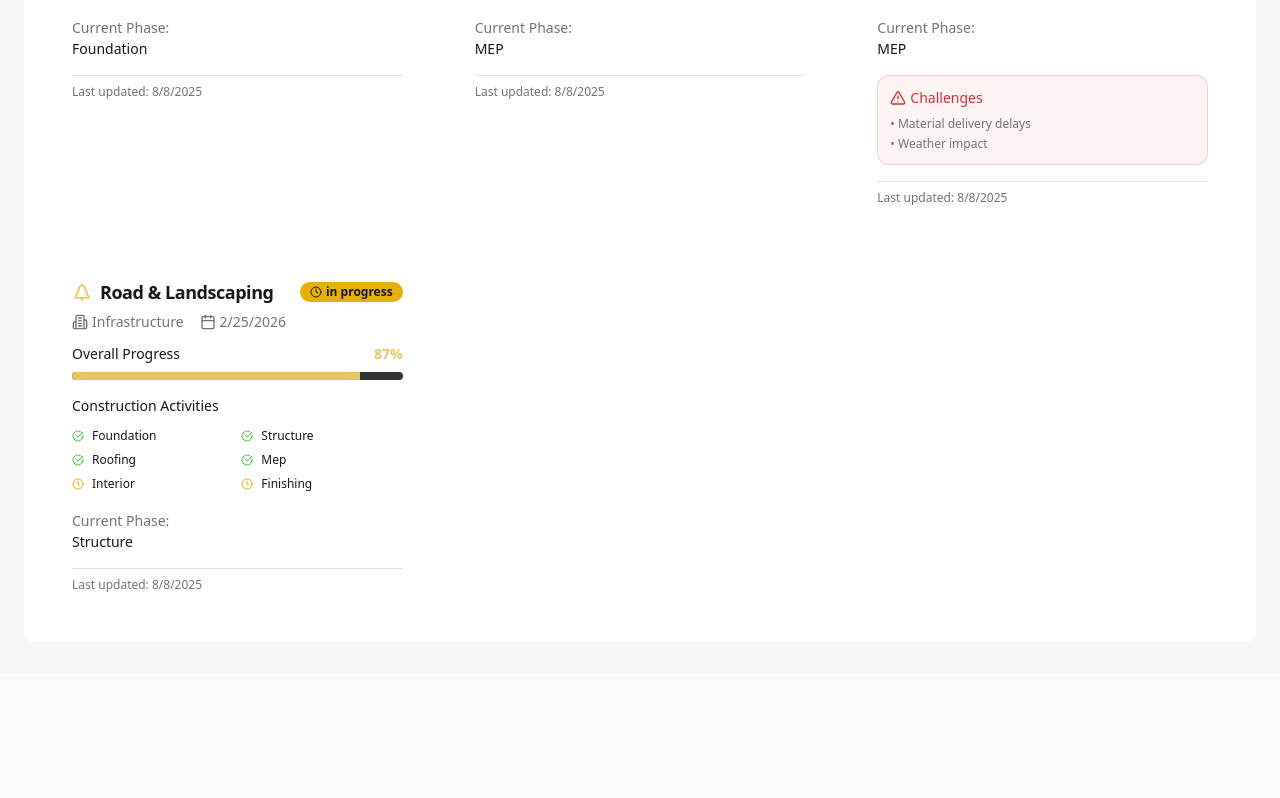
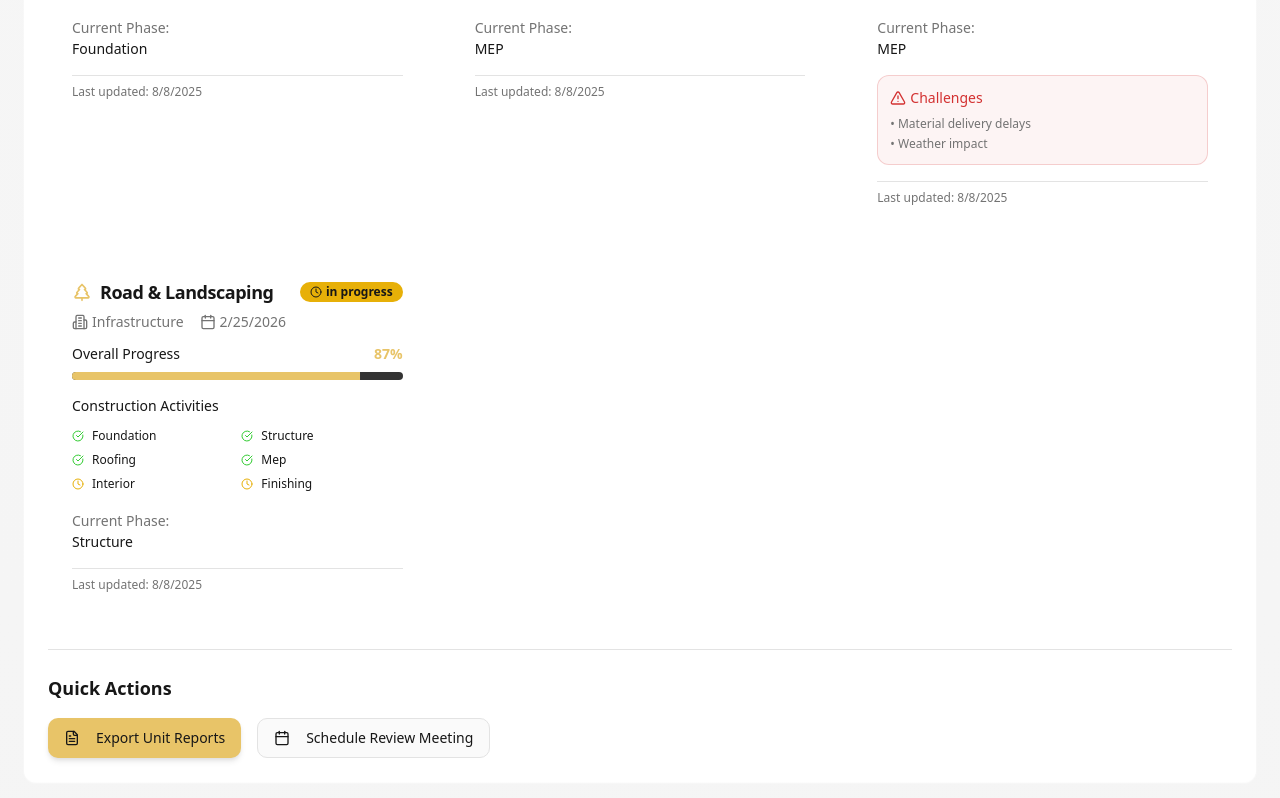
Before and after one commit to TrexKoffy/bilaad-estate-pulse-report-82, a React (Vite) app: page /project/amazon in a window 1280 px wide. Shown: the part 4512-5310 px from the top of the page. Before the commit the page ends 5185 px from the top, so only its background shows below. Built offline with nearby package versions, Linux system fonts and the light colour scheme.

Commit message:
Add individual unit actions
Add "Export Unit Report" and "Schedule Review Meeting" buttons to individual unit reports. These actions will be available at the bottom of the unit details view.

```diff
--- a/src/pages/ProjectDetail.tsx
+++ b/src/pages/ProjectDetail.tsx
@@ -275,6 +275,45 @@ export default function ProjectDetail() {
                     <UnitCard key={unit.id} unit={unit} />
                   ))}
                 </div>
+
+                {/* Quick Actions */}
+                <div className="mt-8 pt-6 border-t">
+                  <h3 className="text-lg font-semibold mb-4">Quick Actions</h3>
+                  <div className="flex flex-wrap gap-4">
+                    <Button
+                      onClick={() => {
+                        const unitData = {
+                          projectName: project.name,
+                          units: project.units,
+                          exportDate: new Date().toISOString(),
+                          totalUnits: project.units.length
+                        };
+                        const dataStr = JSON.stringify(unitData, null, 2);
+                        const dataBlob = new Blob([dataStr], {type: 'application/json'});
+                        const url = URL.createObjectURL(dataBlob);
+                        const link = document.createElement('a');
+                        link.href = url;
+                        link.download = `${project.name}_unit_reports_${new Date().toISOString().split('T')[0]}.json`;
+                        link.click();
+                        URL.revokeObjectURL(url);
+                      }}
+                      className="bg-primary text-primary-foreground hover:bg-primary/90"
+                    >
+                      <FileText className="h-4 w-4 mr-2" />
+                      Export Unit Reports
+                    </Button>
+                    <Button
+                      variant="outline"
+                      onClick={() => {
+                        // In a real app, this would open a calendar/scheduling modal
+                        alert('Schedule Review Meeting feature would open a calendar here');
+                      }}
+                    >
+                      <Calendar className="h-4 w-4 mr-2" />
+                      Schedule Review Meeting
+                    </Button>
+                  </div>
+                </div>
               </CardContent>
             </Card>
           </TabsContent>
```
